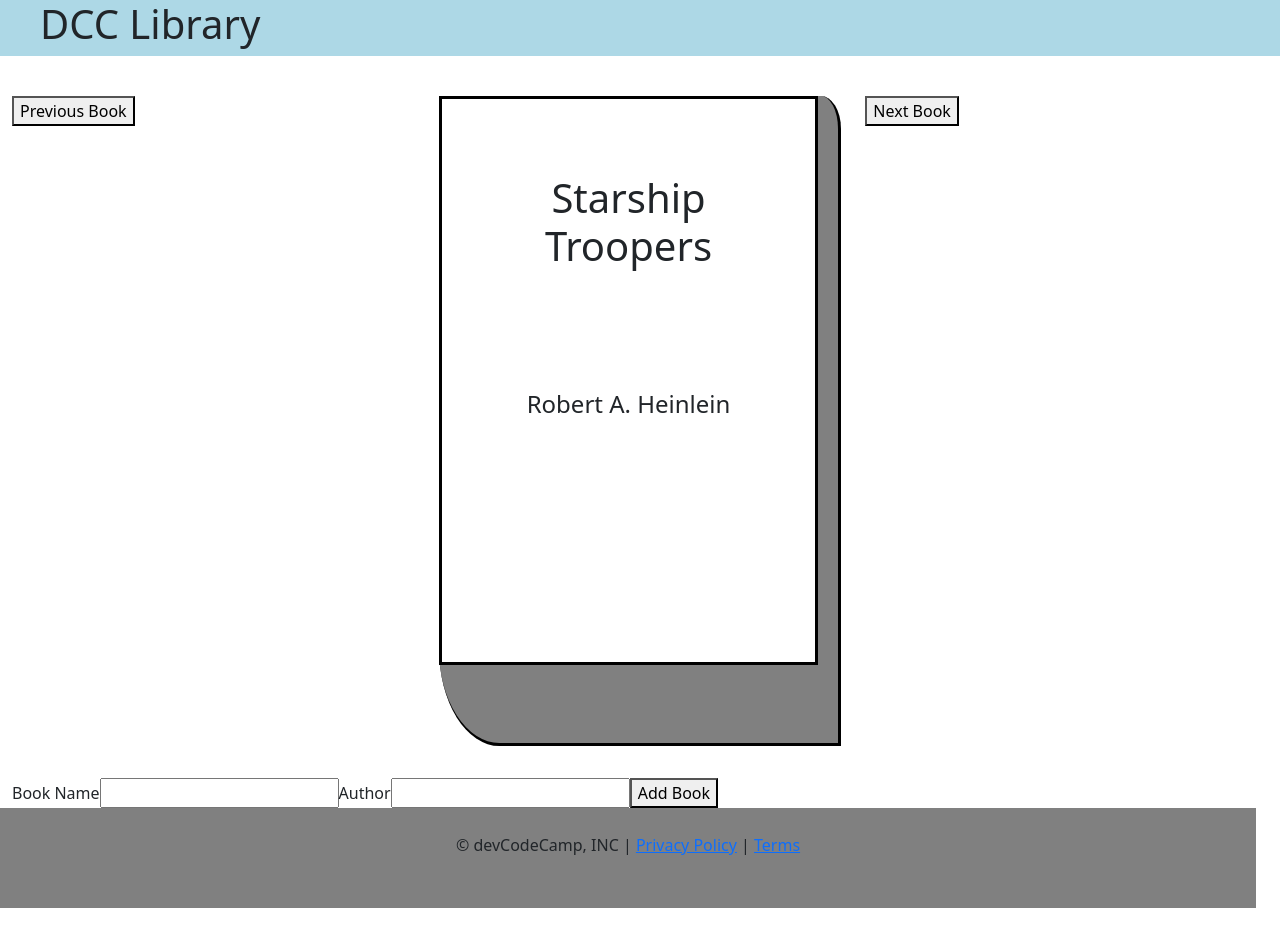
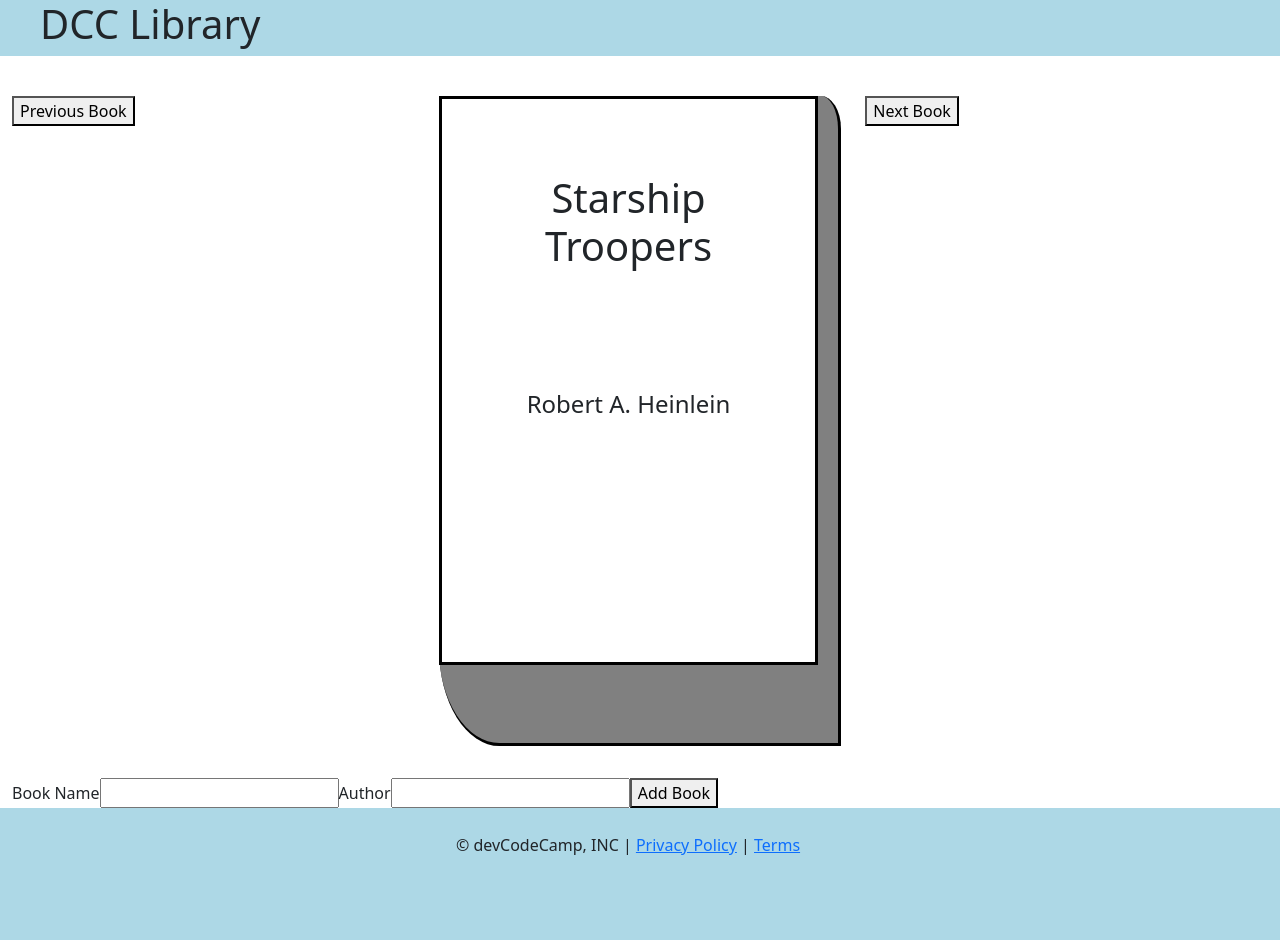
Before and after one commit to RaHughes/DCCLibrary, a React (Create React App) app: page / in a window 1280 px wide. Built offline with nearby package versions, Linux system fonts and the light colour scheme.

Commit message:
Add different styling to footer

```diff
--- a/src/components/Footer/Footer.css
+++ b/src/components/Footer/Footer.css
@@ -1,6 +1,8 @@
 .footer {
     text-align: center;
-    background-color: grey;
+    margin-top: 2em;
+    background-color: lightblue;
+    box-shadow: 0 50vh 0 50vh lightblue;
     width: 100%;
     height: 100px;
 }
```
